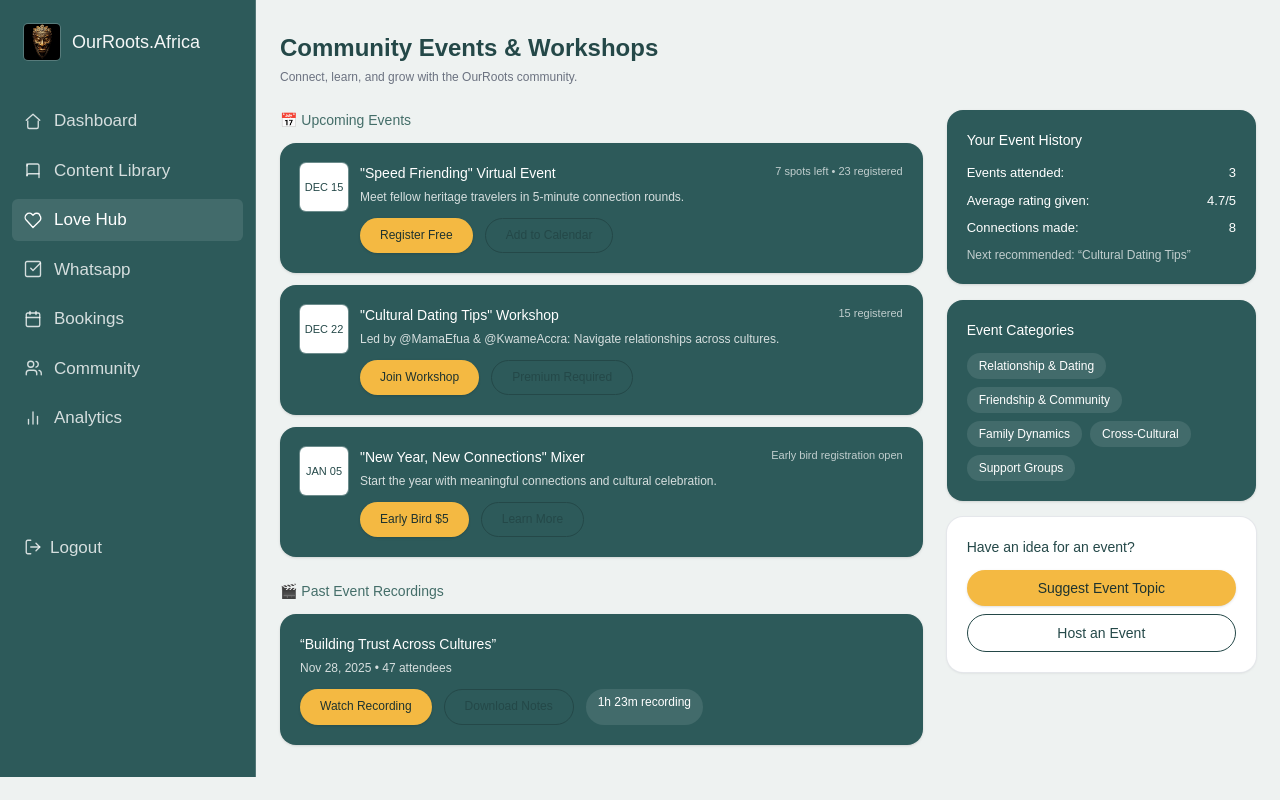
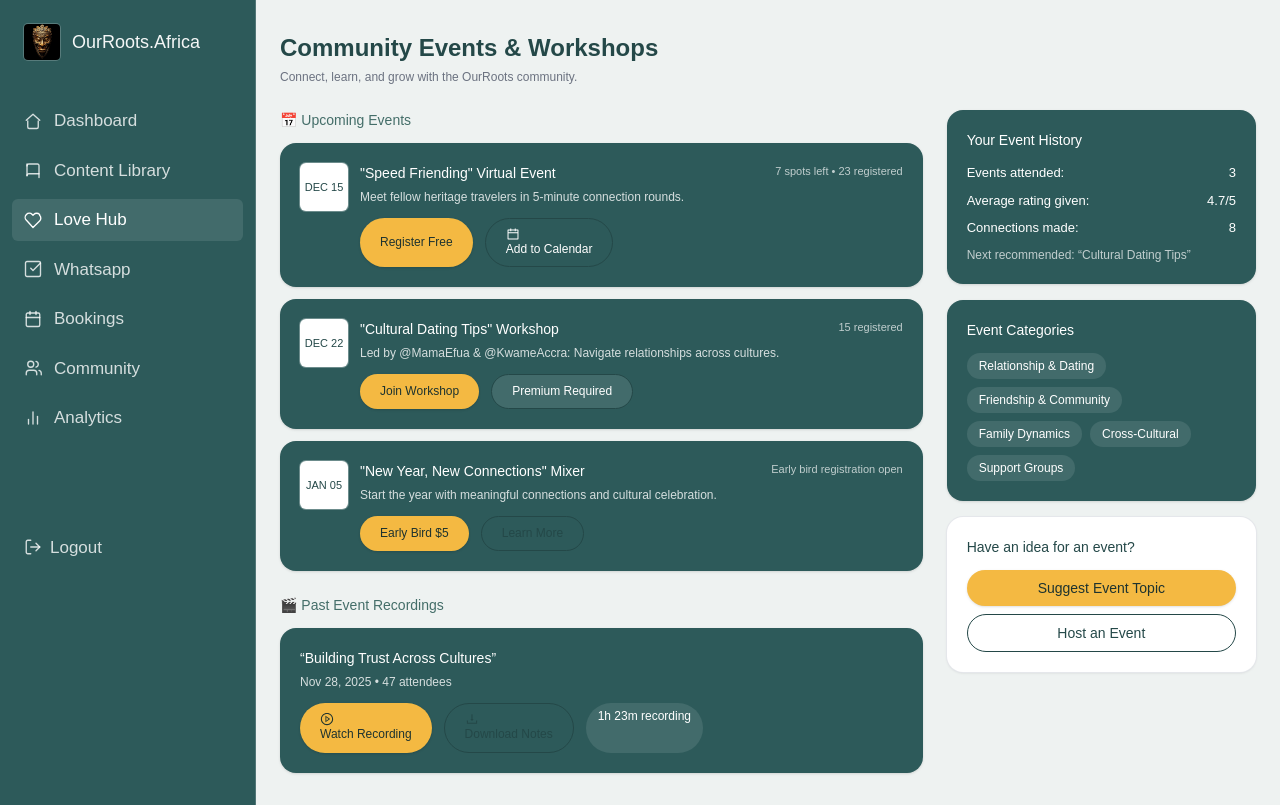
Before and after one commit to Waqas56jb/afrofeast-heritage-journey, a Next.js app: page /love/events in a window 1280 px wide. Built offline with nearby package versions, Linux system fonts and the light colour scheme.

Commit message:
ready end to end

```diff
--- a/src/app/library/page.tsx
+++ b/src/app/library/page.tsx
@@ -18,10 +18,11 @@ export default function LibraryPage() {
               </p>
             </div>
             <a
-              className="rounded-full bg-[#F4B942] px-4 py-2 text-[#1E332F]"
+              className="inline-flex items-center gap-2 rounded-full bg-[#F4B942] px-3 py-1.5 text-[#1E332F] text-sm md:text-base active:scale-95"
               href="/library/offline"
             >
-              Manage Content →
+              <span>Manage Content</span>
+              <span aria-hidden>→</span>
             </a>
           </header>
 
--- a/src/app/love/events/page.tsx
+++ b/src/app/love/events/page.tsx
@@ -1,5 +1,6 @@
 import Sidebar from "@/components/Sidebar";
 import Button from "@/components/Button";
+import { AiOutlineCalendar, AiOutlinePlayCircle, AiOutlineDownload } from "react-icons/ai";
 
 export default function LoveEventsPage() {
   return (
@@ -59,15 +60,22 @@ export default function LoveEventsPage() {
                         <div className="text-[14px]">{e.title}</div>
                         <div className="mt-1 text-[12px] text-white/80">{e.desc}</div>
                         <div className="mt-3 flex flex-wrap gap-3">
-                          {e.ctas.map((c, i) => (
+                          {e.ctas.map((c, i) => {
+                            const isCalendar = c.toLowerCase().includes("calendar");
+                            const isPremium = c.toLowerCase().includes("premium");
+                            return (
                               <Button
                                 key={c}
                                 variant={i === 1 ? "secondary" : "primary"}
-                              className="px-3 py-1 text-[12px]"
+                                className={`inline-flex items-center gap-2 px-3 py-1 text-[12px] ${
+                                  isPremium ? "bg-white/10 text-white" : ""
+                                } ${isCalendar ? "text-white" : ""}`}
                               >
+                                {isCalendar ? <AiOutlineCalendar size={14} /> : null}
                                 {c}
                               </Button>
-                          ))}
+                            );
+                          })}
                         </div>
                       </div>
                       <div className="text-right text-[11px] text-white/70">{e.foot}</div>
@@ -84,9 +92,14 @@ export default function LoveEventsPage() {
                   <div className="text-[14px]">“Building Trust Across Cultures”</div>
                   <div className="mt-1 text-[12px] text-white/80">Nov 28, 2025 • 47 attendees</div>
                   <div className="mt-3 flex flex-wrap gap-3">
-                    <Button className="px-3 py-1 text-[12px]">Watch Recording</Button>
-                    <Button variant="secondary" className="px-3 py-1 text-[12px]">
-                      Download Notes
+                    <Button className="inline-flex items-center gap-2 px-3 py-1 text-[12px]">
+                      <AiOutlinePlayCircle size={14} /> Watch Recording
+                    </Button>
+                    <Button
+                      variant="secondary"
+                      className="inline-flex items-center gap-2 px-3 py-1 text-[12px]"
+                    >
+                      <AiOutlineDownload size={14} /> Download Notes
                     </Button>
                     <div className="rounded-full bg-white/10 px-3 py-1 text-[12px]">
                       1h 23m recording
--- a/src/app/premium/access/page.tsx
+++ b/src/app/premium/access/page.tsx
@@ -74,15 +74,14 @@ export default function PremiumAccessPage() {
           {/* Payment method tabs */}
           <div className="mt-5">
             <div className="text-[13px] text-white/85">Payment Method</div>
-            <div className="mt-2 grid grid-cols-3 gap-3">
-              <button className="rounded-md border-2 border-[#F4B942] bg-[#244C47] px-4 py-3 text-left text-sm font-medium text-white">
-                Credit/Debit
-                <br /> Card
+            <div className="mt-2 grid grid-cols-2 gap-3 md:grid-cols-3">
+              <button className="flex min-h-12 items-center justify-center rounded-md border-2 border-[#F4B942] bg-[#244C47] px-3 py-3 text-center text-sm font-medium text-white leading-tight whitespace-normal break-words">
+                Credit/Debit Card
               </button>
-              <button className="rounded-md border border-white/20 bg-[#244C47] px-4 py-3 text-sm text-white/85">
+              <button className="flex min-h-12 items-center justify-center rounded-md border border-white/20 bg-[#244C47] px-3 py-3 text-center text-sm text-white/85 leading-tight whitespace-normal break-words">
                 Mobile Money
               </button>
-              <button className="rounded-md border border-white/20 bg-[#244C47] px-4 py-3 text-sm text-white/85">
+              <button className="flex min-h-12 items-center justify-center rounded-md border border-white/20 bg-[#244C47] px-3 py-3 text-center text-sm text-white/85 leading-tight whitespace-normal break-words">
                 PayPal
               </button>
             </div>
--- a/src/app/reading/annotate/page.tsx
+++ b/src/app/reading/annotate/page.tsx
@@ -10,7 +10,7 @@ export default function AnnotatedReadingPage() {
         <Sidebar />
 
         {/* Main content area with right panel */}
-        <div className="mx-auto flex w-full max-w-6xl gap-6 px-6 py-6">
+        <div className="mx-auto flex w-full max-w-6xl flex-col gap-6 px-6 py-6 lg:flex-row">
           {/* Article column */}
           <div className="w-full">
             {/* Top bar: back only */}
@@ -54,7 +54,7 @@ export default function AnnotatedReadingPage() {
           </div>
 
           {/* Right annotation toolkit panel */}
-          <aside className="sticky top-6 hidden w-[360px] shrink-0 self-start rounded-2xl border border-[#2D5A5A]/30 bg-[#2D5A5A] p-5 text-white shadow-sm lg:block">
+          <aside className="sticky top-6 w-full shrink-0 self-start rounded-2xl border border-[#2D5A5A]/30 bg-[#2D5A5A] p-5 text-white shadow-sm lg:w-[360px]">
             <div className="flex items-center gap-2 text-[#F6C56D]">
               <span>✎</span>
               <div className="font-medium">Annotation Toolkit</div>
```
Lines whose indentation alone changed are shown as unchanged.
